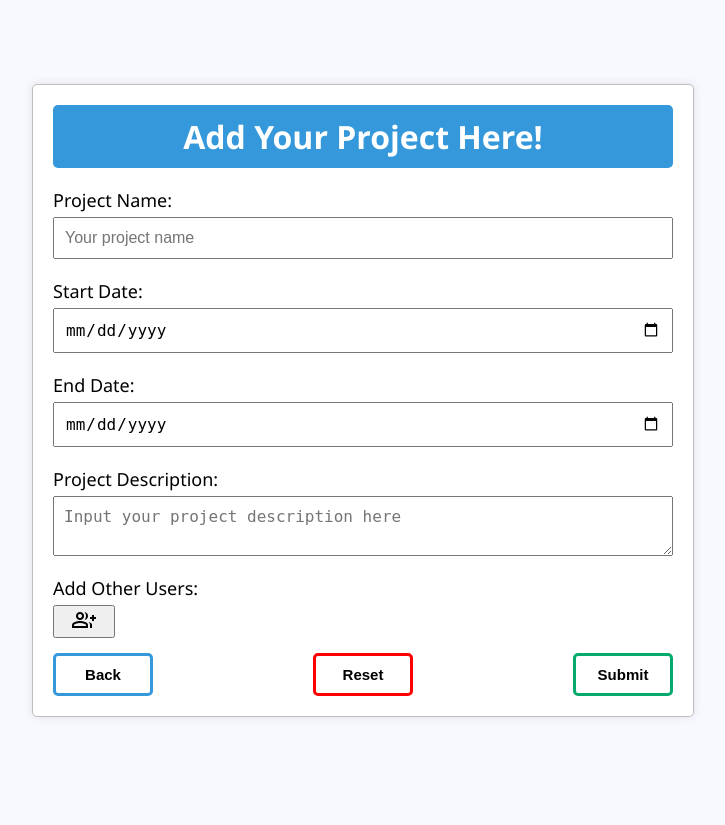
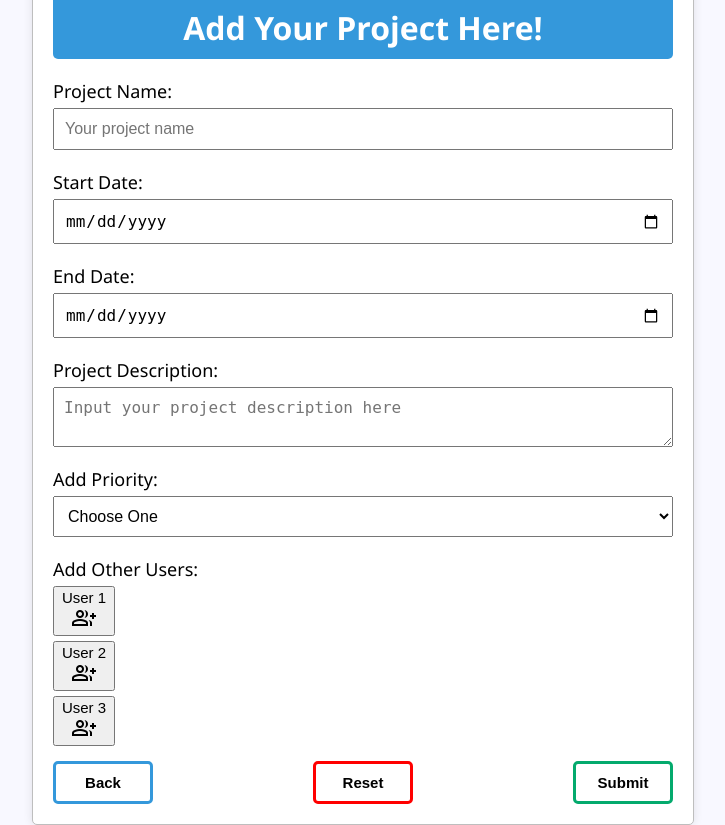
Before and after one commit to aidangg-05/coLaB, a PHP site: page /addprojectform.php in a window 1280 px wide. Shown: the whole page, without its empty margins (277-1002 px from the left). Before the commit the page ends 717 px from the top, so only its background shows below. Run offline with PHP 8.4, Linux system fonts and the light colour scheme.

Commit message:
updated add project form page

```diff
--- a/src/addprojectform.php
+++ b/src/addprojectform.php
@@ -35,11 +35,28 @@
         </div>
 
         <div class="input_box">
+            <span class="input_text">Add Priority:</span>
+            <select class="priority_input" content="Choose One">
+                <option disabled selected>Choose One</option>
+                <option>High</option>
+                <option>Medium</option>
+                <option>Low</option>
+            </select>
+        </div>
+
+        <div class="input_box">
             <span class="input_text">Add Other Users:</span>
-            <button class="add_user_button">
+            <button class="add_user_button">User 1
+                <span class="material-symbols-outlined">group_add</span>
+            </button>
+            <button class="add_user_button">User 2
+                <span class="material-symbols-outlined">group_add</span>
+            </button>
+            <button class="add_user_button">User 3
                 <span class="material-symbols-outlined">group_add</span>
             </button>
         </div>
+
 
         <div class="form_buttons">
             <input type="button" value="Back" class="back" onclick="backtomain()">
--- a/src/styles_addprojectform.css
+++ b/src/styles_addprojectform.css
@@ -26,7 +26,7 @@ form {
 .input_text{
     font-size: large;
 }
-.desc_input,.enddate_input,.project_name_input,.startdate_input{
+.desc_input,.enddate_input,.project_name_input,.startdate_input,.priority_input{
     font-size: 16px;
     padding:10px;
 
@@ -100,3 +100,6 @@ h1{
     color: white;
     transition: 0.5s;
 }
+.priority_input{
+
+}
```
Also changed, not shown: src/index.php (+12 -7 lines), src/styles_mainpage.css (+18 -2 lines).
